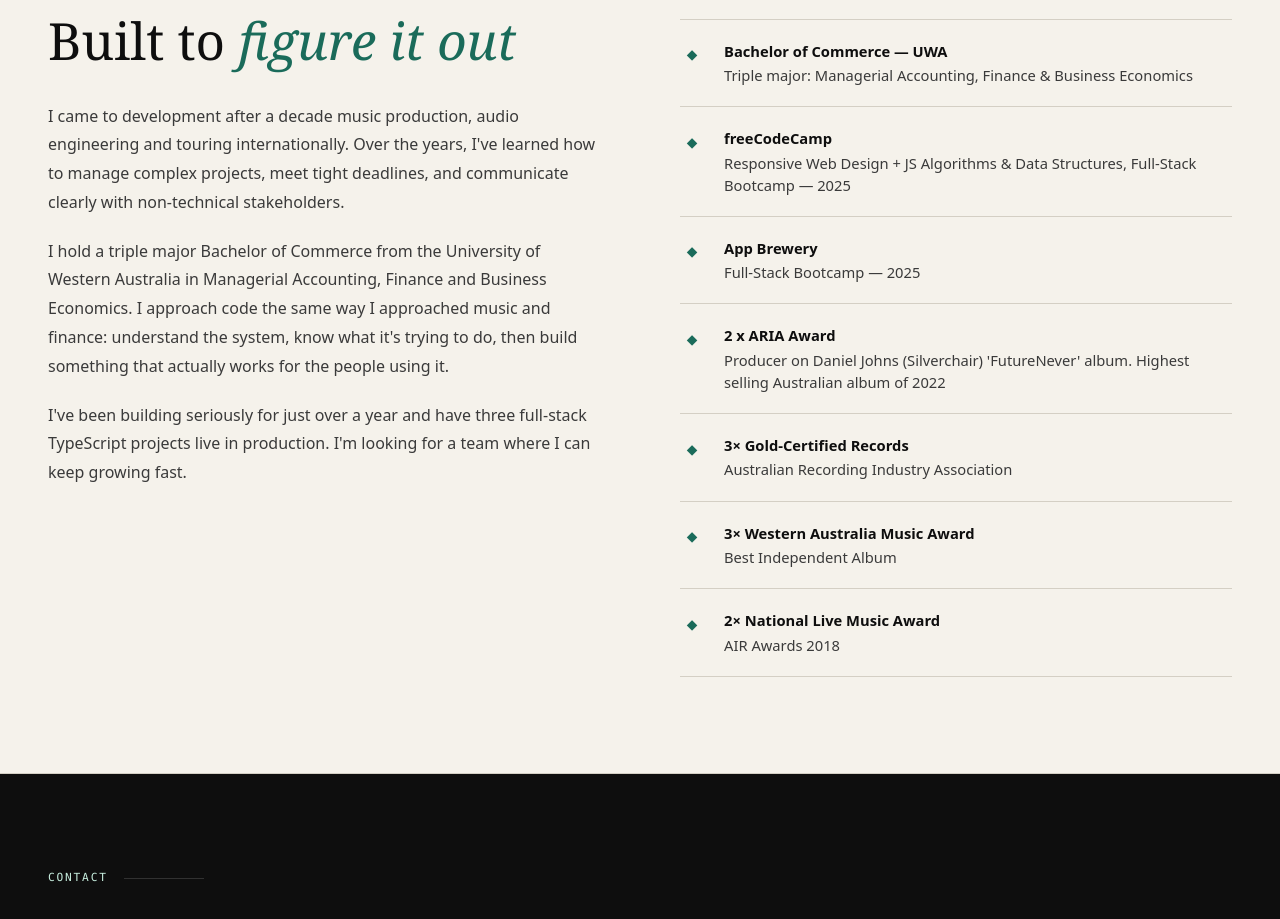
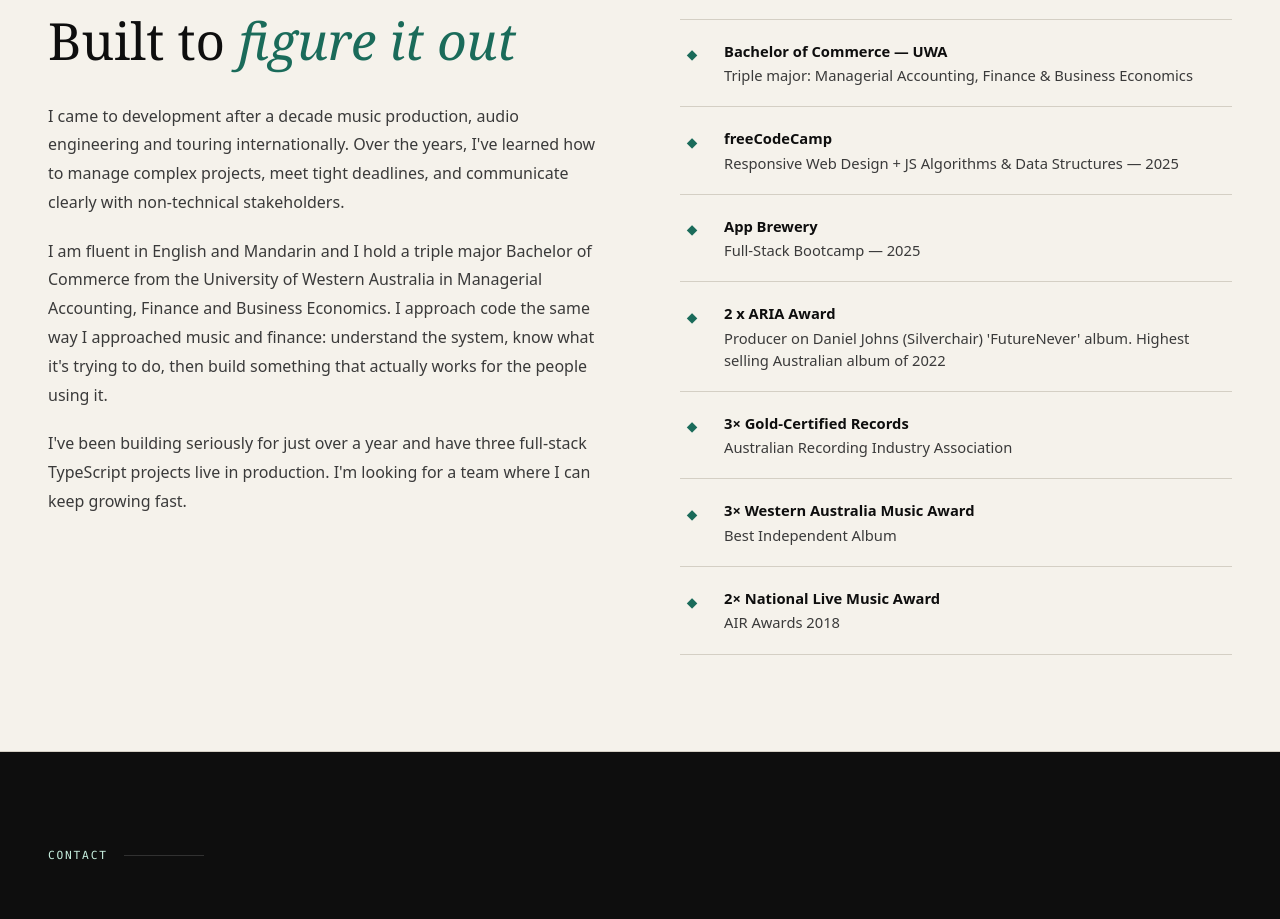
Before and after one commit to morganthen/portfolio, a Next.js app: page / in a window 1280 px wide. Shown: the part 3260-4179 px from the top of the page. Built offline with nearby package versions, Linux system fonts and the light colour scheme.

Commit message:
fix: updated About me

```diff
--- a/src/components/About.tsx
+++ b/src/components/About.tsx
@@ -12,7 +12,7 @@ const ACCOLADES = [
   {
     icon: "◆",
     title: "freeCodeCamp",
-    body: "Responsive Web Design + JS Algorithms & Data Structures, Full-Stack Bootcamp — 2025",
+    body: "Responsive Web Design + JS Algorithms & Data Structures — 2025",
   },
   {
     icon: "◆",
@@ -59,11 +59,12 @@ export default function About() {
             communicate clearly with non-technical stakeholders.
           </p>
           <p className={`${styles.text} reveal reveal-delay-2`}>
-            I hold a triple major Bachelor of Commerce from the University of
-            Western Australia in Managerial Accounting, Finance and Business
-            Economics. I approach code the same way I approached music and
-            finance: understand the system, know what it&apos;s trying to do,
-            then build something that actually works for the people using it.
+            I am fluent in English and Mandarin and I hold a triple major
+            Bachelor of Commerce from the University of Western Australia in
+            Managerial Accounting, Finance and Business Economics. I approach
+            code the same way I approached music and finance: understand the
+            system, know what it&apos;s trying to do, then build something that
+            actually works for the people using it.
           </p>
           <p className={`${styles.text} reveal reveal-delay-3`}>
             I&apos;ve been building seriously for just over a year and have
```
